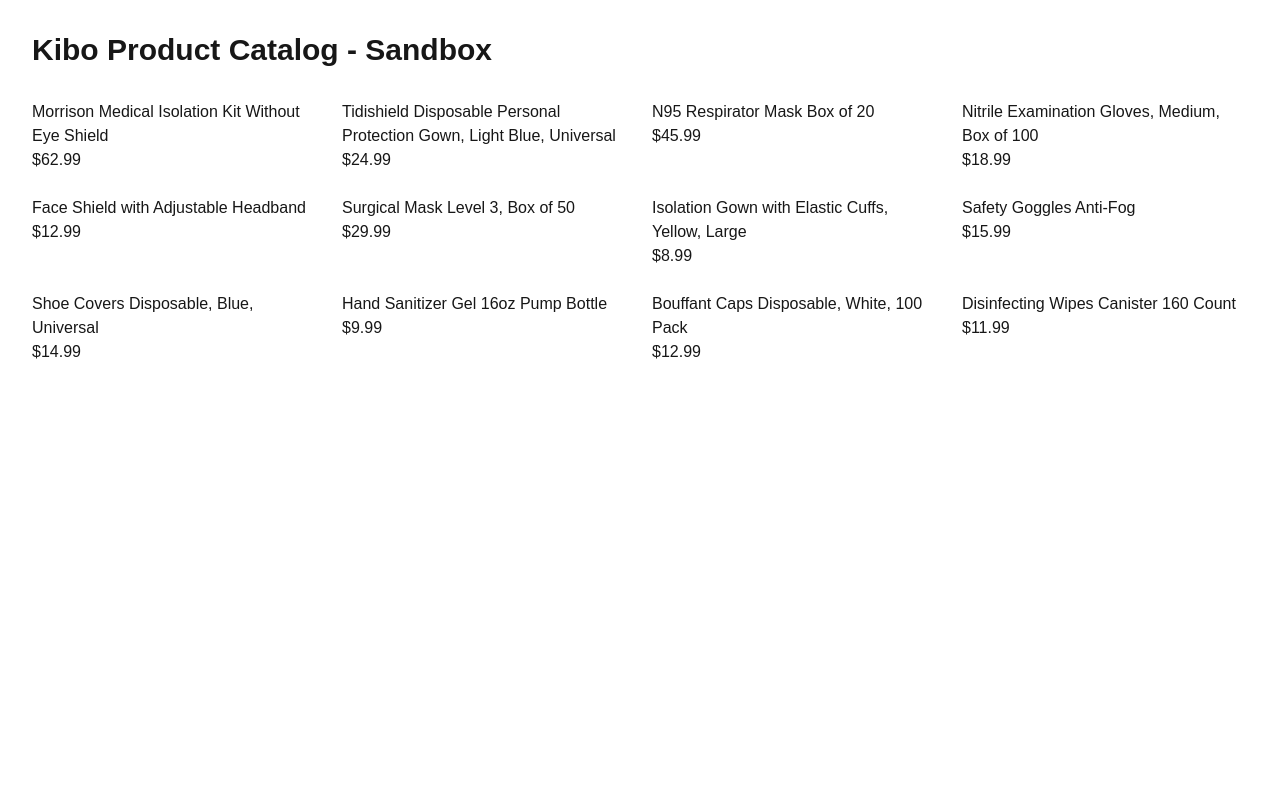
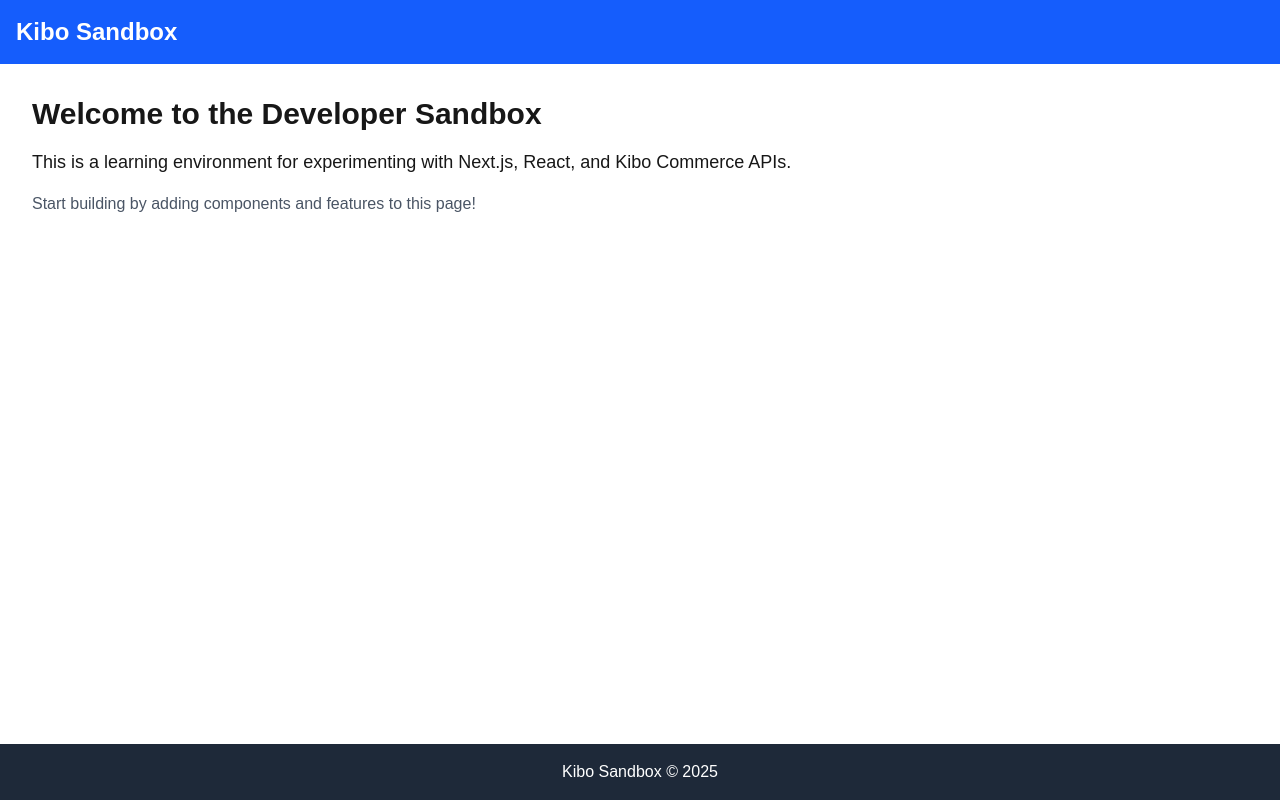
Before and after one commit to jeremymaloney/kibo-sandbox, a Next.js app: page / in a window 1280 px wide. Built offline with nearby package versions, Linux system fonts and the light colour scheme.

Commit message:
Update home page

```diff
--- a/app/page.tsx
+++ b/app/page.tsx
@@ -1,16 +1,27 @@
-import ProductCard from '@/components/ProductCard';
-import products from '@/data/products.json';
-
 export default function Home() {
   return (
-    <main className="min-h-screen p-8">
-      <h1 className="text-3xl font-bold mb-8">Kibo Product Catalog - Sandbox</h1>
+    <div className="min-h-screen flex flex-col">
+      <header className="bg-blue-600 text-white p-4">
+        <div className="container mx-auto">
+          <h1 className="text-2xl font-bold">Kibo Sandbox</h1>
+        </div>
+      </header>
 
-      <div className="grid grid-cols-1 md:grid-cols-2 lg:grid-cols-3 xl:grid-cols-4 gap-6">
-        {products.map((product) => (
-          <ProductCard key={product.id} product={product} />
-        ))}
-      </div>
-    </main>
+      <main className="flex-grow container mx-auto p-8">
+        <h2 className="text-3xl font-bold mb-4">Welcome to the Developer Sandbox</h2>
+        <p className="text-lg mb-4">
+          This is a learning environment for experimenting with Next.js, React, and Kibo Commerce APIs.
+        </p>
+        <p className="text-gray-600">
+          Start building by adding components and features to this page!
+        </p>
+      </main>
+
+      <footer className="bg-gray-800 text-white p-4 mt-auto">
+        <div className="container mx-auto text-center">
+          <p>Kibo Sandbox © 2025</p>
+        </div>
+      </footer>
+    </div>
   );
 }
```
